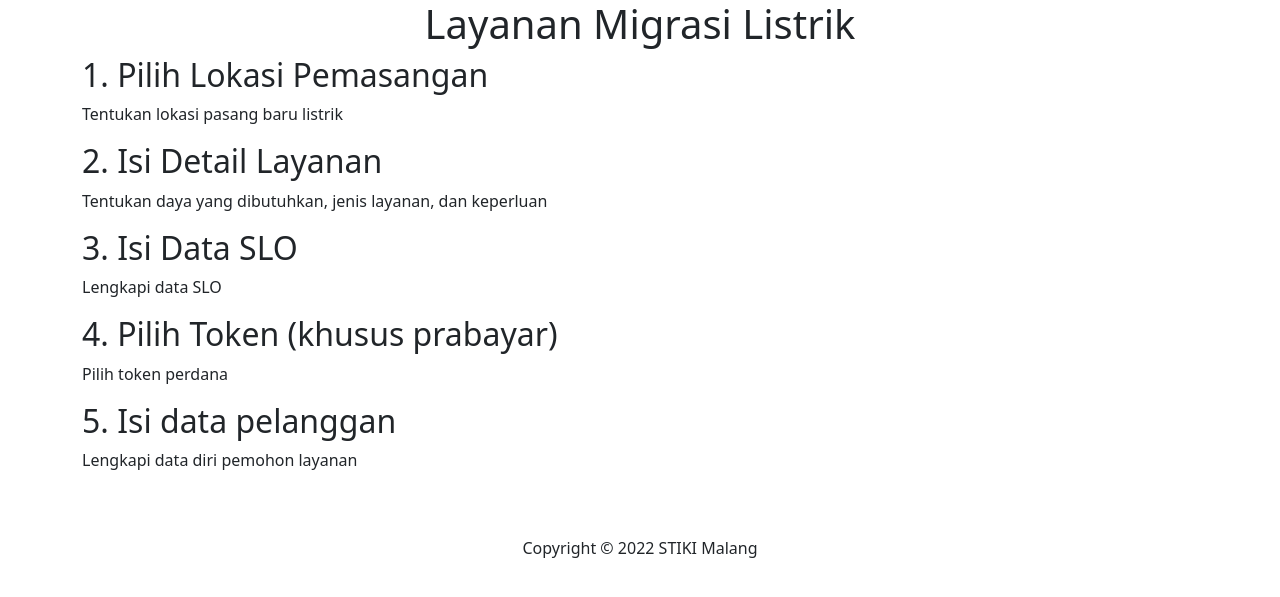
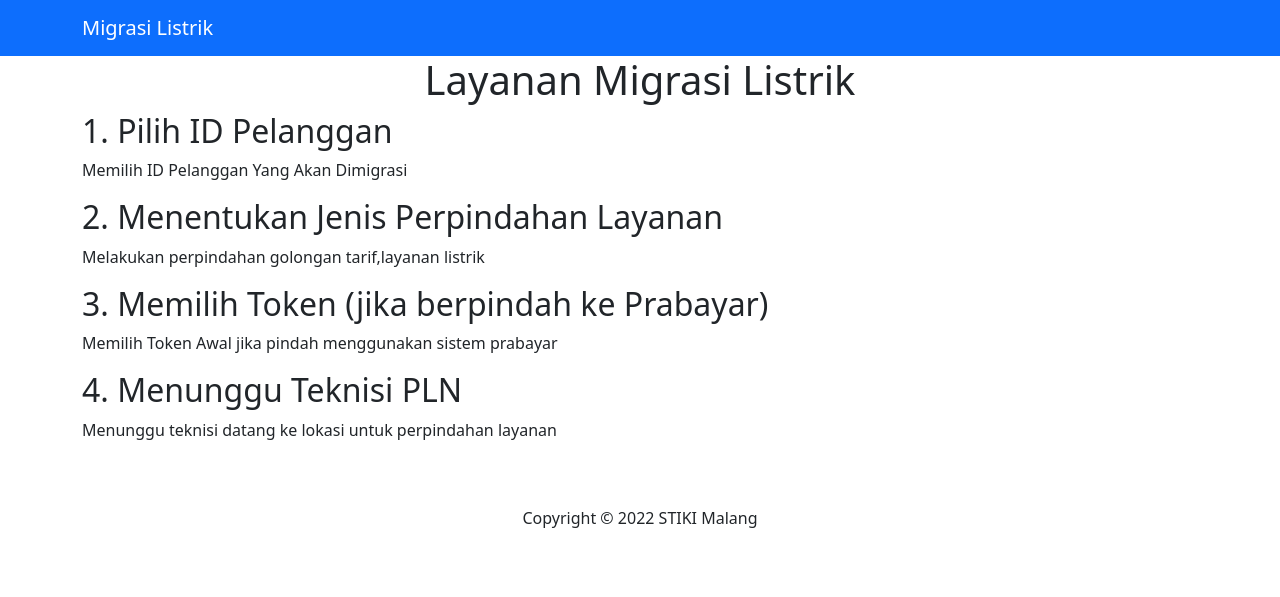
Before and after one commit to kevink5444/ci4-web_pln, a CodeIgniter 4 app: the page made by app/Views/migrasi.php in a window 1280 px wide. Shown: the top 597 px of the page. Run offline with PHP 8.4 and a stand-in for CodeIgniter, Linux system fonts and the light colour scheme; the template is opened without the code that fills it, so the values that code supplies are empty; some libraries are stand-ins or nearby versions.

Commit message:
ubah & migrasi

```diff
--- a/app/Views/home.php
+++ b/app/Views/home.php
@@ -346,9 +346,9 @@
           </div>
           <div class="col-12 col-md-6 col-lg-3 grid-margin">
             <h5 class="pb-2">Sitemap</h5>
-            <a href="http://localhost:8080/getstarted"><p class="m-0 pb-2">Pasang baru</p></a>
-            <a href="#" ><p class="m-0 pt-1 pb-2">Ubah Daya</p></a>
-            <a href="#"><p class="m-0 pt-1 pb-2">Migrasi</p></a>
+            <a href="http://localhost:8080/pasangbaru"><p class="m-0 pb-2">Pasang Baru</p></a>
+            <a href="http://localhost:8080/perubahandaya" ><p class="m-0 pt-1 pb-2">Ubah Daya</p></a>
+            <a href="http://localhost:8080/migrasi"><p class="m-0 pt-1 pb-2">Migrasi</p></a>
           </div>
           <div class="col-12 col-md-6 col-lg-3 grid-margin">
               <h5 class="pb-2">Ikuti Kami</h5>
--- a/app/Views/migrasi.php
+++ b/app/Views/migrasi.php
@@ -8,6 +8,19 @@
     <!-- Bootstrap CSS -->
     <link rel="stylesheet" href="<?= base_url('css/bootstrap.min.css') ?>" />
 </head>
+<body>
+
+    <nav class="navbar navbar-expand-lg navbar-dark bg-primary">
+        <div class="container">
+            <a class="navbar-brand" href="<?= base_url('migrasi') ?>">Migrasi Listrik</a>
+            <button class="navbar-toggler" type="button" data-toggle="collapse" data-target="#navbarNav" aria-controls="navbarNav" aria-expanded="false" aria-label="Toggle navigation">
+                <span class="navbar-toggler-icon"></span>
+            </button>
+            </li>
+                </ul>
+            </div>
+        </div>
+    </nav>
 <header class="jumbotron">
         <div class="container">
             <div class="row">
@@ -21,16 +34,14 @@
     <div class="container">
         <div class="row">
             <div class="col-md-12">
-                <h2 class="h2">1. Pilih Lokasi Pemasangan</h2>
-                <p>Tentukan lokasi pasang baru listrik</p>
-                <h2 class="h2">2. Isi Detail Layanan</h2>
-                <p>Tentukan daya yang dibutuhkan, jenis layanan, dan keperluan</p>
-                <h2 class="h2">3. Isi Data SLO</h2>
-                <p>Lengkapi data SLO</p>
-                <h2 class="h2">4. Pilih Token (khusus prabayar)</h2>
-                <p>Pilih token perdana</p>
-                <h2 class="h2">5. Isi data pelanggan</h2>
-                <p>Lengkapi data diri pemohon layanan</p>
+                <h2 class="h2">1. Pilih ID Pelanggan</h2>
+                <p>Memilih ID Pelanggan Yang Akan Dimigrasi</p>
+                <h2 class="h2">2. Menentukan Jenis Perpindahan Layanan</h2>
+                <p>Melakukan perpindahan golongan tarif,layanan listrik</p>
+                <h2 class="h2">3. Memilih Token (jika berpindah ke Prabayar)</h2>
+                <p>Memilih Token Awal jika pindah menggunakan sistem prabayar</p>
+                <h2 class="h2">4. Menunggu Teknisi PLN</h2>
+                <p>Menunggu teknisi datang ke lokasi untuk perpindahan layanan</p>
                 <div>
             </div>
         </div>
```
Also changed, not shown: app/Views/perubahandaya.php (+7 -14 lines).
